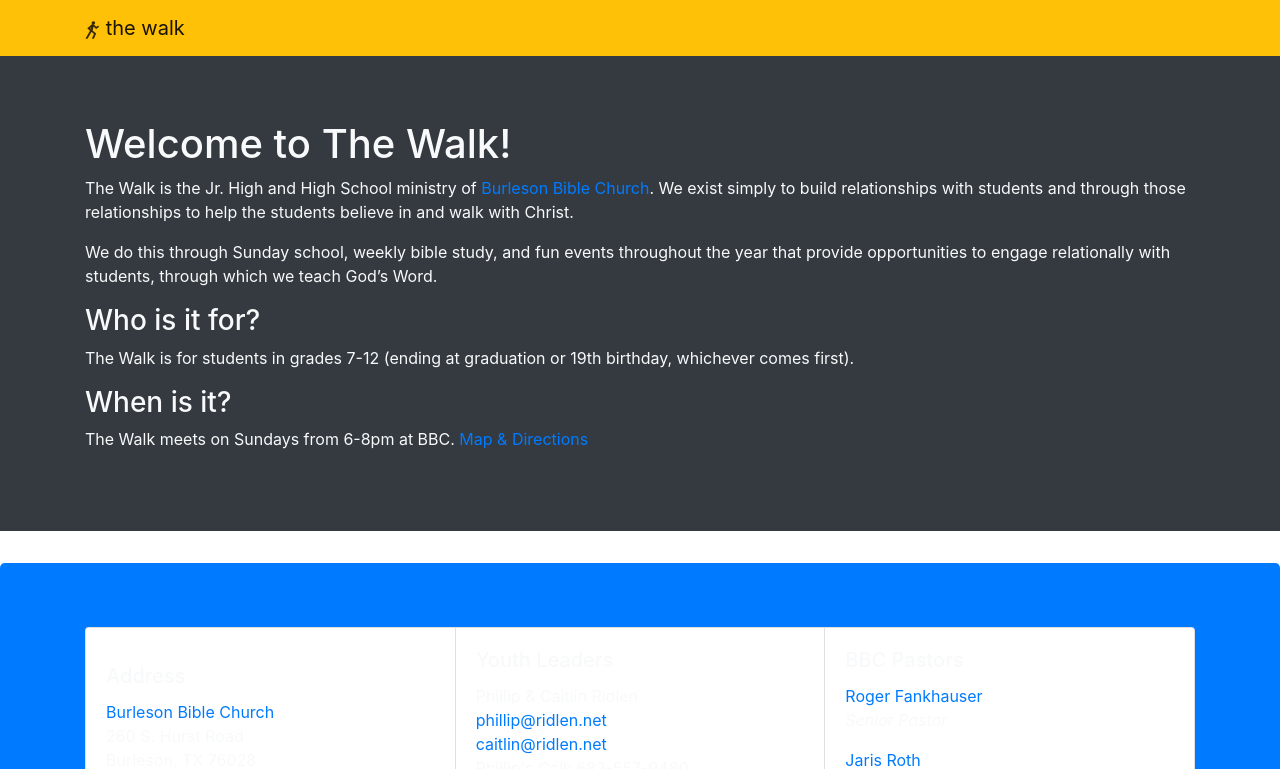
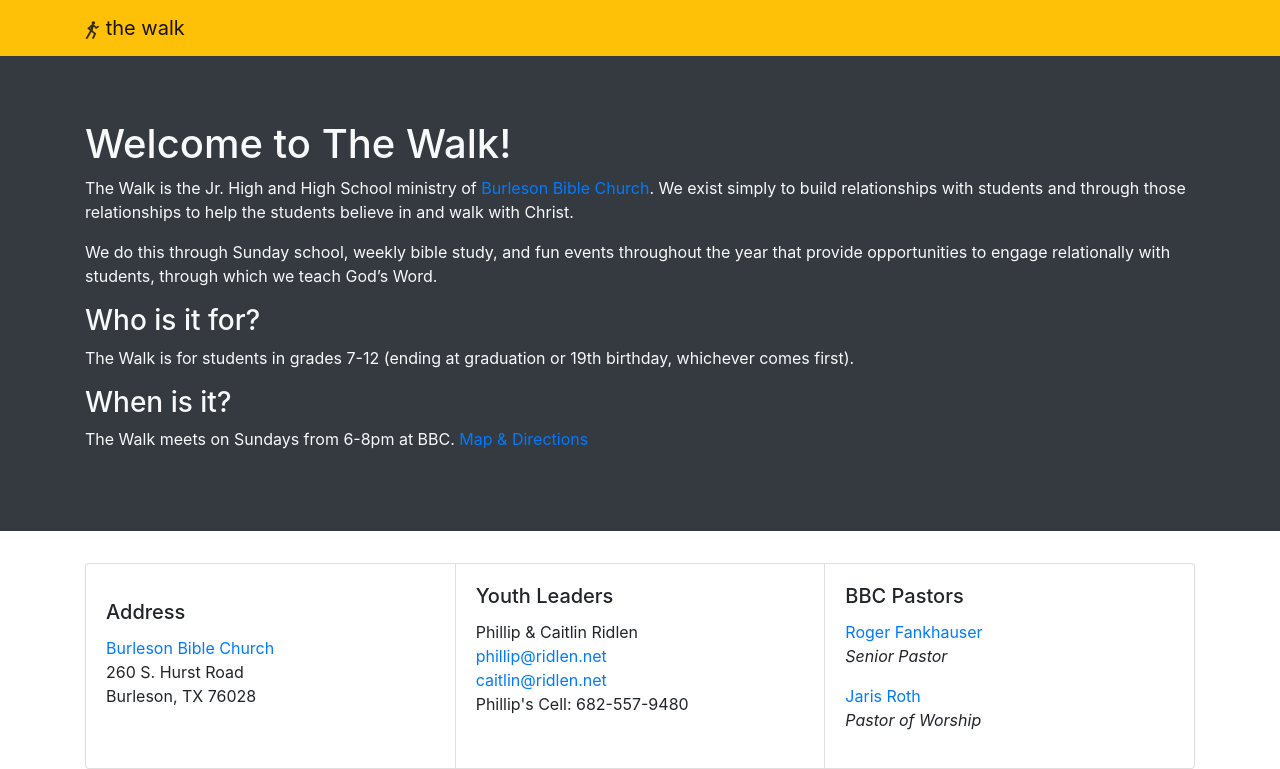
Before and after one commit to burlesonbiblechurch/bbcyouth, a Jekyll site: the page built from index.html, in a window 1280 px wide. Shown: the top 769 px of the page. Built offline with Jekyll 4.4.1, drawn with Linux system fonts in a browser that asks for light colours; nearby versions of some CDN libraries; grey boxes are pictures that could not be loaded.

Commit message:
Update index.html

```diff
--- a/index.html
+++ b/index.html
@@ -26,8 +26,7 @@ title: "Home"
   </div>
 </div>
 
-<div id="contact" class="jumbotron jumbotron-flud bg-primary text-light">
-  <div class="container">
+<div id="contact" class="container">
   <div class="card-group">
     <div class="card">
       <div class="card-body">
@@ -69,7 +68,6 @@ title: "Home"
     <iframe width="100%" height="375" frameborder="0" scrolling="no" marginheight="0" marginwidth="0" src="https://www.google.com/maps/embed?pb=!1m18!1m12!1m3!1d3363.5017807169884!2d-97.30271099999999!3d32.53945100000001!2m3!1f0!2f0!3f0!3m2!1i1024!2i768!4f13.1!3m3!1m2!1s0x864e684e05dedf49%3A0x5ea523ed11367ff9!2sBurleson+Bible+Church!5e0!3m2!1sen!2sus!4v1400772082928"></iframe>
   </div>
 </div>
-</div>
 
 <div id="main">
   {% include calendar.html %}
```
Lines whose indentation alone changed are shown as unchanged.
